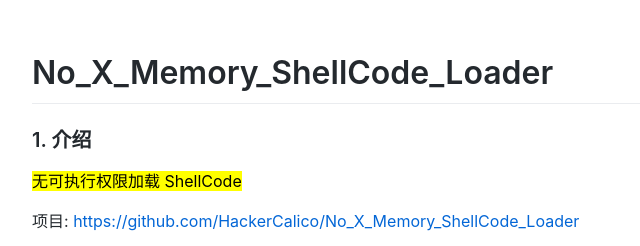
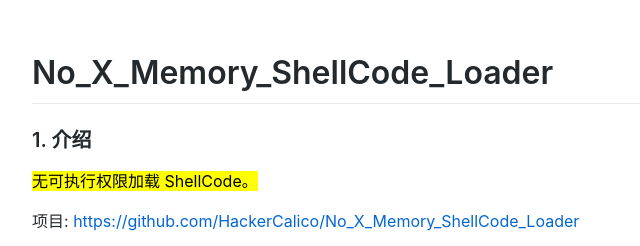
Before and after one commit to HackerCalico/HackerCalico.github.io, a plain HTML site: page No_X_Memory_ShellCode_Loader.html in a window 1280 px wide. Shown: the top 246 px of the page, 163-803 px from the left. Drawn offline with Linux system fonts and the light colour scheme.

Commit message:
Update No_X_Memory_ShellCode_Loader.html

```diff
--- a/No_X_Memory_ShellCode_Loader.html
+++ b/No_X_Memory_ShellCode_Loader.html
@@ -1250,7 +1250,7 @@ pre[class*="language-"] {
 <body>
   <article class="markdown-body"><h1 class="atx" id="no_x_memory_shellcode_loader">No_X_Memory_ShellCode_Loader</h1>
 <h3 class="atx" id="1-介绍">1. 介绍</h3>
-<p><mark>无可执行权限加载 ShellCode</mark></p>
+<p><mark>无可执行权限加载 ShellCode。</mark></p>
 <p>项目: <a href="https://github.com/HackerCalico/No_X_Memory_ShellCode_Loader">https://github.com/HackerCalico/No_X_Memory_ShellCode_Loader</a></p>
 <p>博客: <a href="https://hackercalico.github.io/No_X_Memory_ShellCode_Loader.html">https://hackercalico.github.io/No_X_Memory_ShellCode_Loader.html</a></p>
 <p>该技术是我在 2024 年初首次提出的，当时发布了一个非常简单的 x86 小样例来证明可行性。因为今年时间过于紧张，直到现在我才发布了 x64 版本，可以说是一个相当完备的版本。</p>
```
